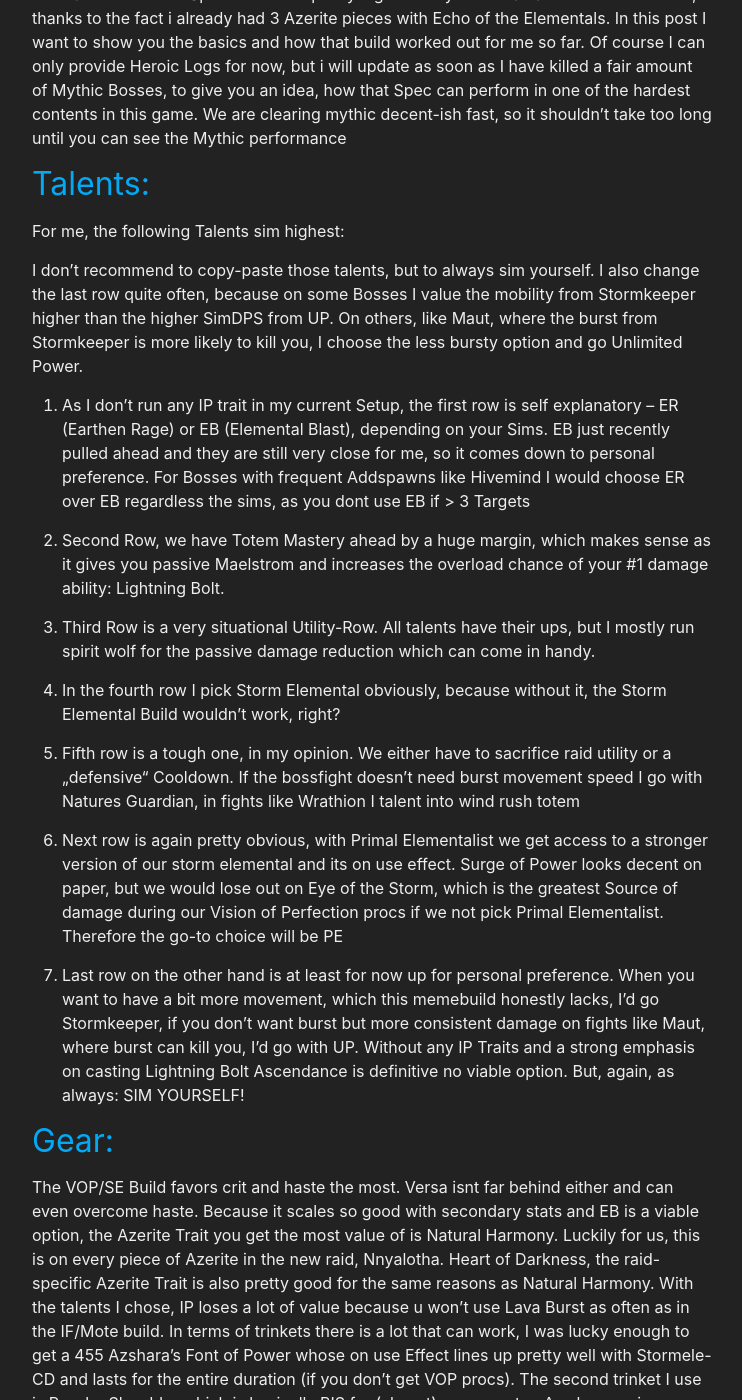
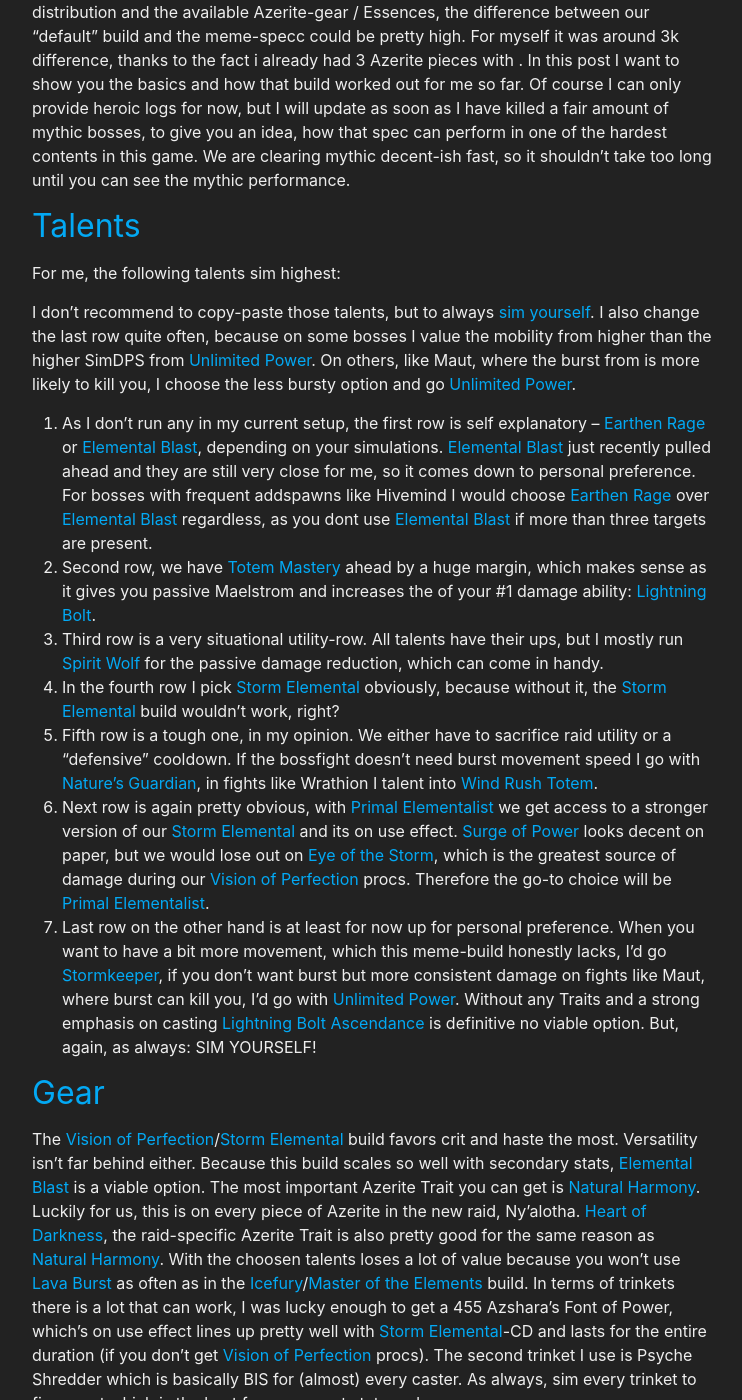
Before and after one commit to stormearthandlava/stormearthandlava.github.io, a Jekyll site: the page built from blog/_posts/2020-02-09-vop-se-build.md, in a window 1280 px wide and 1400 px high, scrolled down 611 px. Shown: the whole window, without its empty margins (268-1010 px from the left). Built offline with Jekyll 4.4.1, drawn with Linux system fonts in a browser that asks for light colours; our own code applies the rules of GitHub Pages for plain Markdown files; a script that is not in the unit is left out; some of the changed text lies outside the part shown.

Commit message:
adding links, slight reformatting, adding dots

```diff
--- a/blog/_posts/2020-02-09-vop-se-build.md
+++ b/blog/_posts/2020-02-09-vop-se-build.md
@@ -1,163 +1,135 @@
+---
+layout: post
+title: Vision of Perfection and Storm Elemental
+excerpt: The meme explained
+date: 2020-02-08 09:00:00
+author: Drayygo
+---
+
 # Elemental Shaman – Visions of Perfection / Storm Elemental Build aka Meme-Spec
 
-Who am I? I’m Drayygo, a Shaman Main since WotLK and Elemental Main since mid-Legion. I am currently raiding in the german Progress Guild „Die Gummibärenbande“ on EU-Blackmoore.
+Who am I? I'm [Drayygo](https://raider.io/characters/eu/blackmoore/Drayygo), a Shaman main since WotLK and Elemental main since mid-Legion. I am currently raiding in the german progress guild "Die Gummibärenbande" on EU-Blackmoore.
 
 ## Introduction
 
-Since Patch 8.3 launched, many of you might have noticed, that Visions of Perfection (which got a 12% buff for his procc-rate) in combination with Storm Elemental and Primal Elementalist started to out sim Icefury / Master of the Elements. Depending on your stat weights and the available Azerite-Gear / Essences, the difference between our „default“ build and the Meme-Specc could be pretty high. For myself it was around 3k difference, thanks to the fact i already had 3 Azerite pieces with Echo of the Elementals. In this post I want to show you the basics and how that build worked out for me so far.
-Of course I can only provide Heroic Logs for now, but i will update as soon as I have killed a fair amount of Mythic Bosses, to give you an idea, how that Spec can perform in one of the hardest contents in this game. We are clearing mythic decent-ish fast, so it shouldn’t take too long until you can see the Mythic performance
+Since patch 8.3 launched, many of you might have noticed, that {{ site.data.azerite.vop }} (which got a 12% buff for its procc-rate) in combination with {{ site.data.talent.se }} and {{ site.data.talent.pe }} started to out sim {{ site.data.talent.if }} / {{ site.data.talent.mote }}. Depending on your stat distribution and the available Azerite-gear / Essences, the difference between our "default" build and the meme-specc could be pretty high. For myself it was around 3k difference, thanks to the fact i already had 3 Azerite pieces with {{ site.data.azerite.eote }}. In this post I want to show you the basics and how that build worked out for me so far.
+Of course I can only provide heroic logs for now, but I will update as soon as I have killed a fair amount of mythic bosses, to give you an idea, how that spec can perform in one of the hardest contents in this game. We are clearing mythic decent-ish fast, so it shouldn't take too long until you can see the mythic performance.
 
 
-## Talents:
+## Talents
 
-For me, the following Talents sim highest:
+For me, the following talents sim highest:
+
+I don't recommend to copy-paste those talents, but to always [sim yourself](https://simyoself.com). I also change the last row quite often, because on some bosses I value the mobility from {{ site.date.talent.sk }} higher than the higher SimDPS from {{ site.data.talent.up }}. On others, like Maut, where the burst from {{ site.date.talent.sk }} is more likely to kill you, I choose the less bursty option and go {{ site.data.talent.up }}.
+
+1. As I don't run any {{ site.data.auerite.ip }} in my current setup, the first row is self explanatory – {{ site.data.talent.er }} or {{ site.data.talent.eb }}, depending on your simulations. {{ site.data.talent.eb }} just recently pulled ahead and they are still very close for me, so it comes down to personal preference. For bosses with frequent addspawns like Hivemind I would choose {{ site.data.talent.er }} over {{ site.data.talent.eb}} regardless, as you dont use {{ site.data.talent.eb}} if more than three targets are present.
+2. Second row, we have {{ site.data.talent.tm }} ahead by a huge margin, which makes sense as it gives you passive Maelstrom and increases the {{ site.data.spell.maelstrom }} of your #1 damage ability: {{ site.data.spell.lb }}.
+3. Third row is a very situational utility-row. All talents have their ups, but I mostly run {{ site.data.talent.spirit_wolf}} for the passive damage reduction, which can come in handy.
+4. In the fourth row I pick {{ site.data.talent.se }} obviously, because without it, the {{ site.data.talent.se }} build wouldn't work, right?
+5. Fifth row is a tough one, in my opinion. We either have to sacrifice raid utility or a "defensive" cooldown. If the bossfight doesn't need burst movement speed I go with {{ site.data.talent.natures_guardian }}, in fights like Wrathion I talent into {{ site.data.talent.wind_rush_totem }}.
+6. Next row is again pretty obvious, with {{ site.data.talent.pe }} we get access to a stronger version of our {{ site.data.talent.se }} and its on use effect. {{ site.data.talent.sop }} looks decent on paper, but we would lose out on {{ site.data.spell.eye_of_the_storm }}, which is the greatest source of damage during our {{ site.data.azerite.vop }} procs. Therefore the go-to choice will be {{ site.data.talent.pe }}.
+7. Last row on the other hand is at least for now up for personal preference. When you want to have a bit more movement, which this meme-build honestly lacks, I'd go {{ site.data.talent.sk }}, if you don't want burst but more consistent damage on fights like Maut, where burst can kill you, I'd go with {{ site.data.talent.up }}. Without any {{ site.data.azerite.ip }} Traits and a strong emphasis on casting {{ site.data.spell.lb }} {{ site.data.talent.asc }} is definitive no viable option. But, again, as always: SIM YOURSELF!
 
 
+## Gear
+
+The {{ site.data.azerite.vop }}/{{ site.data.talent.se }} build favors crit and haste the most. Versatility isn't far behind either. Because this build scales so well with secondary stats, {{ site.data.talent.eb }} is a viable option. The most important Azerite Trait you can get is {{ site.data.azerite.natural_harmony }}. Luckily for us, this is on every piece of Azerite in the new raid, Ny'alotha. {{ site.data.azerite.heart_of_darkness }}, the raid-specific Azerite Trait is also pretty good for the same reason as {{ site.data.azerite.natural_harmony }}. With the choosen talents {{ site.data.azerite.ip }} loses a lot of value because you won't use {{ site.data.spell.lvb }} as often as in the {{ site.data.talent.if }}/{{ site.data.talent.mote }} build.
+In terms of trinkets there is a lot that can work, I was lucky enough to get a 455 Azshara's Font of Power, which's on use effect lines up pretty well with {{ site.data.talent.se }}-CD and lasts for the entire duration (if you don't get {{ site.data.azerite.vop }} procs). The second trinket I use is Psyche Shredder which is basically BIS for (almost) every caster. As always, sim every trinket to figure out which is the best for your exact stats and gear.
 
 
-I don’t recommend to copy-paste those talents, but to always sim yourself. I also change the last row quite often, because on some Bosses I value the mobility from Stormkeeper higher than the higher SimDPS from UP. On others, like Maut, where the burst from Stormkeeper is more likely to kill you, I choose the less bursty option and go Unlimited Power.
+## Essences
 
-
-
-
-
-
-1. As I don’t run any IP trait in my current Setup, the first row is self explanatory – ER (Earthen Rage) or EB (Elemental Blast), depending on your Sims. EB just recently pulled ahead and they are still very close for me, so it comes down to personal preference. For Bosses with frequent Addspawns like Hivemind I would choose ER over EB regardless the sims, as you dont use EB if > 3 Targets
-
-2. Second Row, we have Totem Mastery ahead by a huge margin, which makes sense as it gives you passive Maelstrom and increases the overload chance of your #1 damage ability: Lightning Bolt.
-
-3. Third Row is a very situational Utility-Row. All talents have their ups, but I mostly run spirit wolf for the passive damage reduction which can come in handy.
-
-4. In the fourth row I pick Storm Elemental obviously, because without it, the Storm Elemental Build wouldn’t work, right?
-
-5. Fifth row is a tough one, in my opinion. We either have to sacrifice raid utility or a „defensive“ Cooldown. If the bossfight doesn’t need burst movement speed I go with Natures Guardian, in fights like Wrathion I talent into wind rush totem
-
-6. Next row is again pretty obvious, with Primal Elementalist we get access to a stronger version of our storm elemental and its on use effect. Surge of Power looks decent on paper, but we would lose out on Eye of the Storm, which is the greatest Source of damage during our Vision of Perfection procs if we not pick Primal Elementalist. Therefore the go-to choice will be PE
-
-7. Last row on the other hand is at least for now up for personal preference. When you want to have a bit more movement, which this memebuild honestly lacks, I’d go Stormkeeper, if you don’t want burst but more consistent damage on fights like Maut, where burst can kill you, I’d go with UP.
-Without any IP Traits and a strong emphasis on casting Lightning Bolt Ascendance is definitive no viable option.
-But, again, as always: SIM YOURSELF!
-
-
-## Gear:
-
-The VOP/SE Build favors crit and haste the most. Versa isnt far behind either and can even overcome haste. Because it scales so good with secondary stats and EB is a viable option, the Azerite Trait you get the most value of is Natural Harmony. Luckily for us, this is on every piece of Azerite in the new raid, Nnyalotha. Heart of Darkness, the raid-specific Azerite Trait is also pretty good for the same reasons as Natural Harmony. With the talents I chose, IP loses a lot of value because u won’t use Lava Burst as often as in the IF/Mote build.
-In terms of trinkets there is a lot that can work, I was lucky enough to get a 455 Azshara’s Font of Power whose on use Effect lines up pretty well with Stormele-CD and lasts for the entire duration (if you don’t get VOP procs).  The second trinket I use is Psyche Shredder which is basically BIS for (almost) every caster. As always, sim every trinket to figure out which is the best for your exact stats and gear.
-
-
-
-## Essences:
-
-The only essence slot that is mandatory is the major, as this specific build requires you to have the Vision of Perfection Major essence. For minors the most common are Worldvein (for fights were you can achieve a high uptime on 4 stacks), Crucible of Flame, Breath of the Dying (especially due to the 10 corruption resistance), Conflict and Strife, Blood of the Enemy and Focusing Iris or even Symbiotic Presence. I use all of them, swapping them out depending on the fight. For more AoE heavy fights like Hivemind I use Blood of the Enemy or Symbiotic Presence, while on more stacked fights like Shadhar or Maut I go with Worldvein. But, again – sim all the essences that are available to you and swap them accordingly.
+The only essence slot that is mandatory is the major, as this specific build requires you to have the {{ site.data.azerite.vop }} Major essence. For minors the most common are {{ site.data.azerite.worldvein }} (for fights were you can achieve a high uptime on 4 stacks), {{ site.data.azerite.crucible_of_flames }}, {{ site.data.azerite.breath_of_the_dying }} (especially due to the 10 corruption resistance), {{ site.data.azerite.conflict_and_strife }}, {{ site.data.azerite.blood_of_the_enemy }} and {{ site.data.azerite.focusing_iris }} or even Symbiotic Presence. I use all of them, swapping them out depending on the fight. For more AoE heavy fights like Hivemind I use {{ site.data.azerite.blood_of_the_enemy }} or Symbiotic Presence, while on more stacked fights like Shadhar or Maut I go with {{ site.data.azerite.worldvein }}. But, again – sim all the essences that are available to you and swap them accordingly.
 
 I went to most fights with the following Essences:
 
-VOP Major / C&S, CoF and BotD Minor
+{{ site.data.azerite.vop }} Major / {{ site.data.azerite.conflict_and_strife }}, CoF and BotD Minor.
 
-For fights were you can stack I switch CoF to Worldvein
+For fights where you can stack I switch CoF to {{ site.data.azerite.worldvein }}.
 
 
-## Consumables:
+## Consumables
 
-There are no real differences to the default build, you still want to use Potion of Unbridled Fury as Combat Potion, Greater Flask of the Endless Fathoms and Big Mech as Bufffood. If you can afford it or have saved up some Augment Runes, I’ll use them on any progress fight.
+There are no real differences to the default build, you still want to use {{ site.data.item.potion_of_unbridled_fury }} as combat potion, {{ site.data.item.big_int_flask }} and {{ site.data.item.big_crit_food }} as bufffood. If you can afford it or have saved up some Augment Runes, I'll use them on any progress fight.
 
 
-## Add-Ons/Macros:
+## Add-Ons/Macros
 
-While there are plenty of Add-Ons that can help or make the default UI more appealing, I don’t consider any of those mandatory except Weakauras and either Big Wigs (which i use) or DBM
-One of the, at least for me, most important WAs specific for that build is the one, that shows a glowing icon when Storm Ele has Call Lightning Buff and you can press EotS safely.
+While there are plenty of Add-Ons that can help or make the default UI more appealing, I don't consider any of those mandatory except Weakauras and either Big Wigs (which i use) or DBM. One of the, at least for me, most important WAs specific for that build is the one, that shows a glowing icon when {{ site.data.talent.se }} has {{ site.data.spell.call_lightning }} Buff and you can press {{ site.data.spell.eye_of_the_storm }} safely.
 
-For that you can use the one that @BloodmalletEU made: [click me!] (https://wago.io/lV-p19t9u )
-
-## Boss by Boss Advice:
-
-This isn’t meant to be a boss by boss guide, just some advice you may find useful
-
-1. Wrathion
-
-Nothing special here, just delay your SE for the time the P2 has ended (and all spires are destroyed). Potential SE Procs can destroy stacked spires, but it’s not worth using your cooldown for that.
-On Mythic it’s the same, Assassins die from passive cleave and even though it might yield higher overall DPS, I’d use SE exclusively on Wrathion himself
-
-2. Maut
-
-Depending on your healers capabilities and overall raid – dps as well as execution you should delay your second SE for after the manashield if you NOT lose a total usage. On Mythic, where the damage on the shield can be tight, you definitely want to use Astral Shift on 15+ stacks and call for an external afterwards. If both is not available just stop dpsing for 2-3-4 seconds until you are at full HP again. I’d 100% play UP over SK on this boss, as SK is more likely to kill you when you get a ES crit before/after.
-I’d also play Worldvein at this boss
-
-3. Prophet Skitra
-
-There is nothing special except the fact, that you can build up stacks on the Illusions if you happen to have a SE proc and you haven’t figured out which one is the real Skitra. Wind Rush Totem is mandatory in this fight if you don’t have 10 feral/guardian druids. Even on mythic this dude is a joke. I would not use Worldvein on this boss
+For that you can use the one that @BloodmalletEU made: [click me!](https://wago.io/lV-p19t9u)
 
 
+## Boss by Boss Advice
 
-4. Dark Inquisitor Xanesh
+This isn't meant to be a boss by boss guide, just some advice you may find useful.
 
-Even though this boss favors IF/Mote more than VOP/SE, you can still make it work. If you utilize stutter-stepping to slowly walk away from the AoE you don’t lose much DPS. On Mythic Adds don’t live long enough to use SE on them, but i would blast SK in them. I would also use a /target XXX /cast Wind Shear /targetlasttarget macro for kicking the add casts without losing your Main Target.
+### Wrathion
+Nothing special here, just delay your {{ site.data.talent.se }} for the time the P2 has ended (and all spires are destroyed). Potential {{ site.data.azerite.vop }} procs can destroy stacked spires, but it's not worth using your cooldown for that. On Mythic it's the same, Assassins die from passive cleave and even though it might yield higher overall DPS, I'd use {{ site.data.talent.se }} exclusively on Wrathion himself.
+
+### Maut
+Depending on your healers' capabilities and overall raid–dps as well as execution you should delay your second {{ site.data.talent.se }} for after the manashield if you do NOT lose a total usage. On Mythic, where the damage on the shield can be tight, you definitely want to use {{ site.data.spell.astral_shift }} on 15+ stacks and call for an external afterwards. If both is not available just stop dpsing for 2-4 seconds until you are at full HP again. I'd 100% play {{ site.data.talent.up }} over {{ site.data.talent.sk }} on this boss, as {{ site.data.talent.sk }} is more likely to kill you when you get a {{ site.data.spell.es }} crit before/after. I'd also play {{ site.data.azerite.worldvein }} at this boss.
+
+### Prophet Skitra
+There is nothing special except the fact, that you can build up stacks on the Illusions if you happen to have a {{ site.data.talent.se }} proc and you haven't figured out which one is the real Skitra. {{ site.data.talent.wind_rush_totem }} is mandatory in this fight if you don't have 10 feral/guardian druids. Even on mythic this boss is a joke. I would not use {{ site.data.azerite.worldvein }} on this boss.
+
+### Dark Inquisitor Xanesh
+Even though this boss favors {{ site.data.talent.if }}/{{ site.data.talent.mote }} more than {{ site.data.azerite.vop }}/{{ site.data.talent.se }}, you can still make it work. If you utilize stutter-stepping to slowly walk away from AoE you won't lose much DPS. On Mythic adds don't live long enough to use {{ site.data.talent.se }} on them, but i would blast {{ site.data.talent.sk }} in them. I would also use a /target XXX /cast {{ site.data.spell.wind_shear }} /targetlasttarget macro for kicking the add casts without losing your main target.
+
+### Hivemind
+This is **THE** boss made for {{ site.data.talent.se }}. And I don't mean because of padding. Use {{ site.data.talent.se }} exclusively on one of the two bosses or ravager if you're lacking DPS on it. If you can hold {{ site.data.talent.se }} without losing a usage, try to hold the last one until both bosses are stacked to get some extra boss DPS for "free".
 
 
-5. Hivemind
+### Shadhar the Insatiable
+Basic Patchwerk fight with low – medium movement. Nothing you can really do to avoid movement. It's a good fight to use {{ site.data.azerite.worldvein }}, though.
 
-This is THE boss made for SE. And I don’t mean because of padding. Use SE exclusively on one of the two bosses or ravager if you lacking DPS on it. If you can hold SE without losing a usage, try to hold the last one until both bosses are stacked to get some extra boss DPS for „free“.
+### Drestagath
+Don't try to pad damage on the boss without having the buff – damage that is healed is removed in [WarcraftLogs](https://www.warcraftlogs.com/). Other than that, this is another fight, especially on mythic, where funneling is most likely stronger than {{ site.data.azerite.vop }}/{{ site.data.talent.se }}. It can still work, especially if you used trinket/{{ site.data.talent.se }} shortly before you collect the buff, so you already have all buffs and stacks rolling.
+
+### Ilgynoth
+DO NOT USE  {{ site.data.spell.thunderstorm }} WHILE MC IS ACTIVE! EVER!
+
+Other than that, you can use {{ site.data.talent.se }} on pull and every P1 phase and still have it up for the last push phase. The free cleave from EotS is super nice to have, as well. {{ site.data.talent.wind_rush_totem }} is also pretty good at that fight.
 
 
+### Vexiona
+Use {{ site.data.talent.se }} on boss exclusively. Adds die from passive cleave and tank mechanic. {{ site.data.spell.tremor_totem }} is handy in last phase.
 
-6. Shadhar the Insatiable
+### Ra-Den
+This fight is one, that suits {{ site.data.azerite.vop }}/{{ site.data.talent.se }} really well. If you aren't really unlucky then not much movement is happening in first stage, and last stage either. Another great fight for {{ site.data.azerite.worldvein }}.
 
-Basic Patchwerk fight with low – medium movement. Nothing you can really do to avoid movement. It’s a good fight to use Worldvein, though.
+### Carapace of N'zoth
+Depending on your DPS you might want to hold on {{ site.data.talent.se }} for addspawns in P1, but normally just use {{ site.data.talent.se }} on CD. {{ site.data.talent.wind_rush_totem }} is again very handy in this fight, as well as {{ site.data.spell.tremor_totem }}. If your {{ site.data.talent.se }} comes up, safe it for last phase addspawn, that way you can utilize the free cleave on the adds the most, without losing boss-dps.
 
-7.  Drestagath
+### N'zoth
+You can blast N'zoth, as you have {{ site.data.talent.se }} up basically every burn phase, where N'zoth is vulnerable. Your overall DPS will be lower than most others, as you don't have much to burst on Psychus, but that shouldn't be your goal – except if you are struggling to kill him with 5-7 stacks. Last phase is also pretty low movement if you position yourself properly, further enhancing your capabilities.
 
-Don’t try to pad damage on the boss without having the buff – damage that is healed is removed in Warcraftlogs. Other than that, this is another fight, especially on mythic, where funneling is most likely stronger than SE/VOP. It can still work, especially if you used trinket/SE shortly before you collect the buff, so you already have all buffs and stacks rolling.
+P.S.: Don't even try to start that fight without having {{ site.data.talent.wind_rush_totem }} talented.
 
 
-8. Ilgynoth
+## FAQ
 
 
-DO NOT USE THUNDERSTORM WHILE MC IS ACTIVE! EVER!
-Other than that, you can use SE on Pull and every P1 phase and still have it up for the last push phase. The free cleave from EotS is a super nice to have, as well. Wind Rush is also pretty good at that fight.
+- Q: What Azerite-Traits do i go for?
+- A: 3x {{ site.data.azerite.natural_harmony }} and either combination of {{ site.data.azerite.heart_of_darkness }} and {{ site.data.azerite.echo_of_the_elementals }}. {{ site.data.azerite.ancestral_resonance }} or {{ site.data.azerite.synapse_shock }} aren't too bad either.
 
+- Q: What talents should I choose?
+- A: Check talent breakdown above.
 
-9. Vexiona
+- Q: What is my BiS stat distribution?
+- A: Sim yourself, but a safe bet is to avoid {{ site.data.spell.overload }}.
 
-Use SE on Boss exclusively. Adds die from passive cleave and tank mechanic. Tremor is handy in last phase.
+- Q: Do I use {{ site.data.talent.eb }} while {{ site.data.talent.se }} is active?
+- A: I personally stop using {{ site.data.talent.eb }} at 10-12 stacks with {{ site.data.spell.bloodlust }} and 14-16 without {{ site.data.spell.bloodlust }}.
 
+- Q: Do I really only use {{ site.data.spell.lb }} during {{ site.data.talent.se }}?
+- A: No, you still dump Maelstrom with {{ site.data.spell.es }}.
 
-10. Ra-Den
+- Q: Do I cast no {{ site.data.spell.lvb }} at all?
+- A: No, outside of {{ site.data.talent.se }} you cast {{ site.data.spell.lvb }} on Cooldown.
 
-This fight is another one that suits SE/VOP really well. If you aren’t really unlucky then not much movement is happening in first stage, and last stage either. Another great fight for Worldvein Resonance.
+- Q: What would be an example opener?
+- A: {{ site.data.talent.sk }} at 8, Font (if you have it) at 6, prepot at 2, {{ site.data.talent.eb }} (if talented, otherwise {{ site.data.spell.lvb }})-> {{ site.data.spell.fs }} at Pull, {{ site.data.talent.se }}, {{ site.data.spell.lb }}, {{ site.data.spell.eye_of_the_storm }}, {{ site.data.spell.lb }} and followed by {{ site.data.spell.lb }} until {{ site.data.spell.es }}.
 
-11. Carapace of N’zoth
-
-Depending on your DPS you might want to hold on SE for Addspawns in P1, but normally just use SE on CD. Wind Rush is again very handy in this fight, as well as tremor totem. If your SE comes up, safe it for last phase Addspawn, that way you can utilize the free cleave on the adds the most, without losing Bossdps.
-
-
-12. N’zoth
-
-You can blast N’zoth, as you have SE up basically every burn phase, where N’zoth is vulnerable. Your overall DPS will be lower than most others, as you don’t have much to burst on Psychus, but that shouldn’t be your goal – except if you are struggling to kill him with 5-7 stacks. Last phase is also pretty low movement if you position yourself properly, further enhancing your capabilities.
-P.S.: Don’t even try to start that fight without having Wind Rush Totem talented.
-
-
-## FAQ:
-
-
-* Q: What Azerite-Traits do i go for?
-* A: 3x Natural Harmony and either combination of Heart of Darkness and Echo of the Elementals. Ancestral Resonance or Synapse Shock aren’t too bad either.
-Q: What Talents should I choose?
-* A: Check Talent Breakdown above
-
-* Q: What are my BiS Statweights?
-* A: Sim yourself, but a safe bet is to avoid mastery
-
-* Q: Do I use Elemental Blast while Stormele is active?
-* A: I personally stop using EB at 10-12 Stacks with Heroism and 14-16 without Heroism.
-
-* Q: Do I really only use Lightning Bolt during SE?
-* A: No, you still dump Maelstrom with Earthshock
-
-* Q: Do I cast no Lavaburst at all?
-* A: No, outside of Storm Elemental you cast Lavaburst on Cooldown
-
-* Q: What would be an example opener?
-* A: SK at 8, Font (if you have it)at 6, Prepot at 2, Elemental Blast (if talented, otherwise Lavaburst)-> Flameshock at Pull, Storm Elemental, Lightning Bolt, Eye of the Storm, Lightning Bolt and then Lightning Bolt until Earthshock .
-
-* Q: I have a very specific question that isn’t answered here
-* A: Ask in Elemental Discord or DM me (Drayygo#2910)
+- Q: I have a very specific question that isn't answered here.
+- A: Ask in Earthshrine Elemental Discord or DM me (Drayygo#2910).
```
